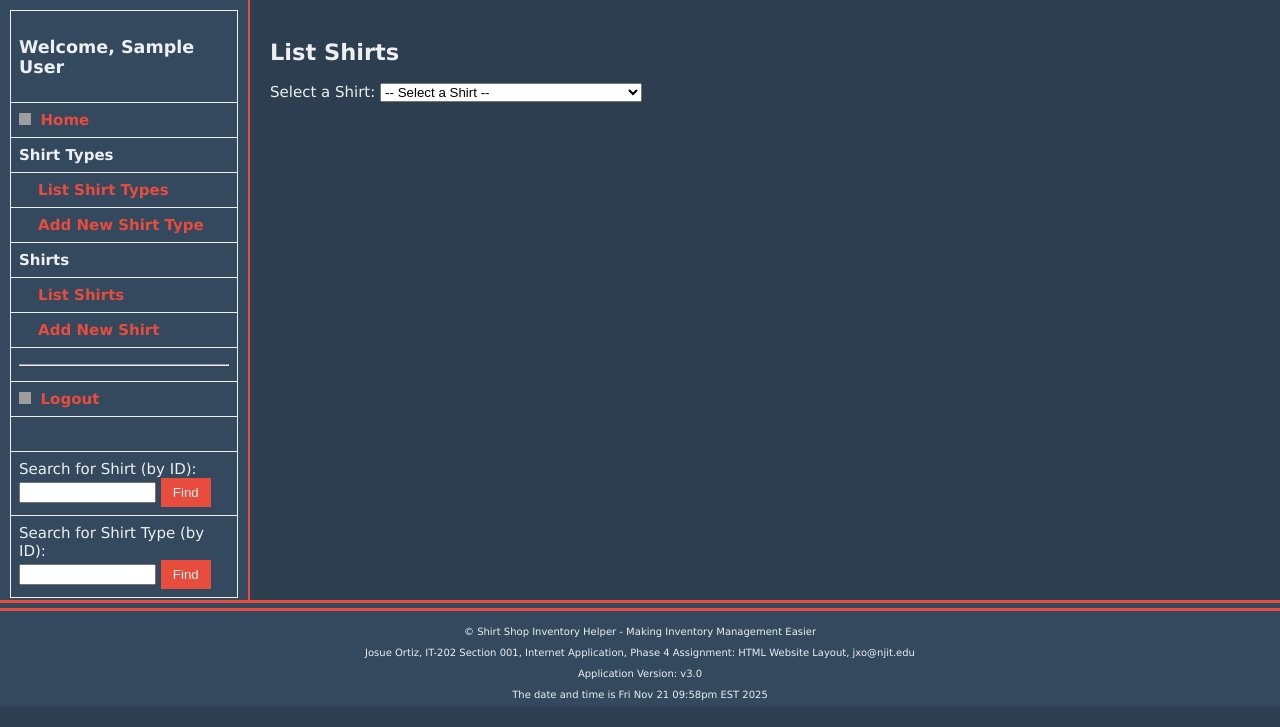
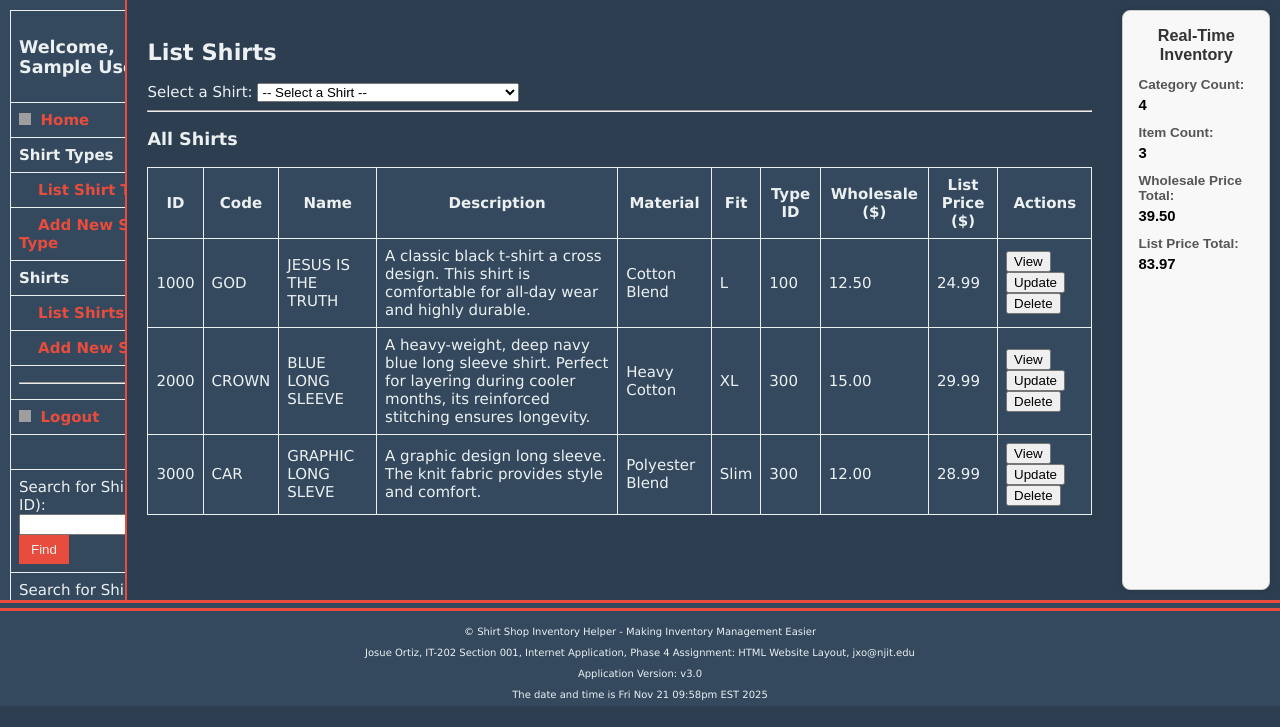
Before and after one commit to Josue10-18/jxo-IT202-Project, a PHP site: page /index.php?content=listshirts in a window 1280 px wide. Shown: the part 73-800 px from the top of the page. Run offline with PHP 8.4, Linux system fonts and the light colour scheme; the visitor is signed in with stand-in values (Sample User, id 1); data comes from the database, SQL or seed files in the repository; grey boxes are pictures that could not be loaded.

Commit message:
PHASE 5 Comeplete

```diff
--- /dev/null
+++ b/website/aside.inc.php
@@ -0,0 +1,50 @@
+<style>
+    aside.realtime-panel {
+        font-family: Arial, Helvetica, sans-serif;
+        font-size: 90%;
+        padding: 15px;
+        border: 1px solid #ccc;
+        background-color: #f8f8f8;
+        width: 250px;
+        float: right;
+        margin: 10px;
+        border-radius: 8px;
+        box-shadow: 0 0 6px rgba(0,0,0,0.1);
+    }
+
+    aside.realtime-panel h2 {
+        margin-top: 0;
+        color: #333;
+        font-size: 1.2em;
+        text-align: center;
+    }
+
+    aside.realtime-panel h3 {
+        margin-bottom: 5px;
+        margin-top: 12px;
+        color: #555;
+        font-size: 1em;
+    }
+
+    aside.realtime-panel span.value {
+        font-weight: bold;
+        color: #000;
+        font-size: 1.1em;
+    }
+</style>
+
+<aside class="realtime-panel">
+    <h2>Real-Time Inventory</h2>
+
+    <h3>Category Count:</h3>
+    <span id="categorycount" class="value">loading...</span>
+
+    <h3>Item Count:</h3>
+    <span id="itemcount" class="value">loading...</span>
+
+    <h3>Wholesale Price Total:</h3>
+    <span id="wholesaletotal" class="value">loading...</span>
+
+    <h3>List Price Total:</h3>
+    <span id="listpricetotal" class="value">loading...</span>
+</aside>
--- a/website/header.inc.php
+++ b/website/header.inc.php
@@ -7,6 +7,7 @@
 ?>
 <div class="header-div">
   <img src="images/shirt logo.png" alt="Shirt Shop Logo">
+      <script src="realtime.js"></script>
   <div>
     <h1>SHIRT SHOP</h1>
     <h2>Inventory Management and Catalog</h2>
--- a/website/index.php
+++ b/website/index.php
@@ -57,6 +57,14 @@ if (isset($_SESSION['login']) && $_SESSION['login'] === true) {
            }
            ?>
        </main>
+
+       <!-- PHASE 5 REAL-TIME INVENTORY PANEL -->
+       <?php include("aside.inc.php"); ?>
+       <script>
+           getRealTime();                // load immediately
+           setInterval(getRealTime, 5000); // refresh every 5 seconds
+       </script>
+
    </section>
    <footer>
        <?php include("footer.inc.php"); ?>
--- a/website/listshirts.inc.php
+++ b/website/listshirts.inc.php
@@ -19,15 +19,15 @@ if (!isset($_SESSION['login']) || $_SESSION['login'] !== true) {
 }
 
 $shirts = Shirt::getAll();
+?>
 
-?>
 <h2>List Shirts</h2>
+
 <form action="#" method="get">
     <label for="selectShirt">Select a Shirt:</label>
     <select name="ShirtID" id="selectShirt" required>
         <option value="">-- Select a Shirt --</option>
         <?php foreach ($shirts as $shirt):
-            // Required: Format price with comma and 2 decimals
             $priceFormatted = number_format($shirt['ShirtListPrice'], 2);
         ?>
             <option value="<?php echo htmlspecialchars($shirt['ShirtID']); ?>">
@@ -36,7 +36,69 @@ $shirts = Shirt::getAll();
             </option>
         <?php endforeach; ?>
     </select>
-    </form>
+</form>
+
+<hr>
+
+<h3>All Shirts</h3>
+<table>
+    <thead>
+        <tr>
+            <th>ID</th>
+            <th>Code</th>
+            <th>Name</th>
+            <th>Description</th>
+            <th>Material</th>
+            <th>Fit</th>
+            <th>Type ID</th>
+            <th>Wholesale ($)</th>
+            <th>List Price ($)</th>
+            <th>Actions</th>
+        </tr>
+    </thead>
+    <tbody>
+        <?php foreach ($shirts as $shirt): ?>
+        <tr>
+            <td><?php echo htmlspecialchars($shirt['ShirtID']); ?></td>
+            <td><?php echo htmlspecialchars($shirt['ShirtCode']); ?></td>
+            <td><?php echo htmlspecialchars($shirt['ShirtName']); ?></td>
+            <td><?php echo htmlspecialchars($shirt['ShirtDescription']); ?></td>
+            <td><?php echo htmlspecialchars($shirt['Material']); ?></td>
+            <td><?php echo htmlspecialchars($shirt['Fit']); ?></td>
+            <td><?php echo htmlspecialchars($shirt['ShirtTypeID']); ?></td>
+            <td><?php echo number_format($shirt['ShirtWholesalePrice'], 2); ?></td>
+            <td><?php echo number_format($shirt['ShirtListPrice'], 2); ?></td>
+
+            <!-- PHASE 5: JavaScript Unit 11 Buttons -->
+            <td>
+                <button type="button" onclick="viewItem(<?php echo $shirt['ShirtID']; ?>)">View</button>
+                <button type="button" onclick="updateItem(<?php echo $shirt['ShirtID']; ?>)">Update</button>
+                <button type="button" onclick="deleteItem(<?php echo $shirt['ShirtID']; ?>)">Delete</button>
+            </td>
+        </tr>
+        <?php endforeach; ?>
+    </tbody>
+</table>
+
+<script>
+// View Item
+function viewItem(id) {
+    window.location.href = "displayshirt.php?ShirtID=" + id;
+}
+
+// Update Item
+function updateItem(id) {
+    window.location.href = "changeshirt.inc.php?ShirtID=" + id;
+}
+
+// Delete Item
+function deleteItem(id) {
+    var confirmDelete = confirm("Are you sure you want to delete this shirt?");
+    if (confirmDelete) {
+        window.location.href = "removeshirt.inc.php?ShirtID=" + id;
+    }
+}
+</script>
 
 <?php if (empty($shirts)): ?>
     <p>No shirts found in the database.</p>
--- /dev/null
+++ b/website/realtime.js
@@ -0,0 +1,50 @@
+function getRealTime() {
+
+    console.log("Fetching real-time inventory...");
+
+    // DOM elements
+    var domcategories = document.getElementById("categorycount");
+    var domitems = document.getElementById("itemcount");
+    var domwholesale = document.getElementById("wholesaletotal");
+    var domlistprice = document.getElementById("listpricetotal");
+
+    // AJAX request
+    var request = new XMLHttpRequest();
+    request.open("GET", "realtime.php", true);
+
+    request.onreadystatechange = function() {
+
+        if (request.readyState === 4 && request.status === 200) {
+
+            var xmldoc = request.responseXML;
+            if (!xmldoc) {
+                console.log("XML parse error.");
+                return;
+            }
+
+            // <categories>
+            var xmlcategories = xmldoc.getElementsByTagName("categories")[0];
+            var categories = xmlcategories?.childNodes[0]?.nodeValue || "0";
+
+            // <items>
+            var xmlitems = xmldoc.getElementsByTagName("items")[0];
+            var items = xmlitems?.childNodes[0]?.nodeValue || "0";
+
+            // <wholesaletotal>
+            var xmlwholesale = xmldoc.getElementsByTagName("wholesaletotal")[0];
+            var wholesaletotal = xmlwholesale?.childNodes[0]?.nodeValue || "0.00";
+
+            // <listpricetotal>
+            var xmllistpricetotal = xmldoc.getElementsByTagName("listpricetotal")[0];
+            var listpricetotal = xmllistpricetotal?.childNodes[0]?.nodeValue || "0.00";
+
+            // Update page
+            if (domcategories) domcategories.innerHTML = categories;
+            if (domitems) domitems.innerHTML = items;
+            if (domwholesale) domwholesale.innerHTML = wholesaletotal;
+            if (domlistprice) domlistprice.innerHTML = listpricetotal;
+        }
+    };
+
+    request.send();
+}
--- /dev/null
+++ b/website/realtime.php
@@ -0,0 +1,43 @@
+<?php
+ob_start();
+
+// Include database and class files
+require_once("database.php");
+require_once("shirttype.php");
+require_once("shirt.php");
+
+// Fetch values using static methods
+$totalCategories = ShirtType::getTotalCategories();
+$totalItems = Shirt::getTotalItems();
+$totalWholesale = Shirt::getTotalWholesalePrice();   // NEW
+$listpricetotal = Shirt::getTotalListPrice();
+
+// Create XML document
+$doc = new DOMDocument("1.0");
+$doc->formatOutput = true;
+
+// <inventory>
+$inventoryElement = $doc->createElement("inventory");
+$inventoryElement = $doc->appendChild($inventoryElement);
+
+// <categories>
+$categoriesElement = $doc->createElement("categories", $totalCategories);
+$inventoryElement->appendChild($categoriesElement);
+
+// <items>
+$itemsElement = $doc->createElement("items", $totalItems);
+$inventoryElement->appendChild($itemsElement);
+
+// <wholesaletotal>
+$wholesaleElement = $doc->createElement("wholesaletotal", number_format($totalWholesale, 2, '.', ''));
+$inventoryElement->appendChild($wholesaleElement);
+
+// <listpricetotal>
+$listpricetotalElement = $doc->createElement("listpricetotal", number_format($listpricetotal, 2, '.', ''));
+$inventoryElement->appendChild($listpricetotalElement);
+
+// Output XML
+header("Content-type: application/xml");
+ob_end_clean();
+echo $doc->saveXML();
+?>
--- a/website/shirt.php
+++ b/website/shirt.php
@@ -127,5 +127,57 @@ public static function getByID($id) {
     $statement->closeCursor();
     return $result;
 }
+/* ==========================
+   PHASE 5 – UNIT 12 METHODS
+   ========================== */
+public static function getTotalItems() {
+    global $db;
+
+    $query = "SELECT COUNT(ShirtID) AS total FROM Shirts";
+    $statement = $db->prepare($query);
+    $statement->execute();
+    $row = $statement->fetch(PDO::FETCH_ASSOC);
+    $statement->closeCursor();
+
+    if ($row && isset($row['total'])) {
+        return (int)$row['total'];
+    } else {
+        return 0;
+    }
+}
+
+public static function getTotalListPrice() {
+    global $db;
+
+    // SUM returns NULL if table is empty, so use IFNULL()
+    $query = "SELECT IFNULL(SUM(ShirtListPrice), 0) AS total FROM Shirts";
+    $statement = $db->prepare($query);
+    $statement->execute();
+    $row = $statement->fetch(PDO::FETCH_ASSOC);
+    $statement->closeCursor();
+
+    if ($row && isset($row['total'])) {
+        return (float)$row['total'];
+    } else {
+        return 0.0;
+    }
+}
+public static function getTotalWholesalePrice() {
+    global $db;
+
+    // SUM returns NULL when table is empty, so wrap with IFNULL()
+    $query = "SELECT IFNULL(SUM(ShirtWholesalePrice), 0) AS total FROM Shirts";
+    $statement = $db->prepare($query);
+    $statement->execute();
+    $row = $statement->fetch(PDO::FETCH_ASSOC);
+    $statement->closeCursor();
+
+    if ($row && isset($row['total'])) {
+        return (float)$row['total'];
+    } else {
+        return 0.0;
+    }
+}
+
 }
 ?>
--- a/website/shirttype.php
+++ b/website/shirttype.php
@@ -130,5 +130,24 @@ class ShirtType {
             return false;
         }
     }
+
+/* PHASE 5 – UNIT 12 FUNCTION */
+public static function getTotalCategories() {
+    /** @var PDO $db */
+    global $db;
+
+    $query = "SELECT COUNT(ShirtTypeID) AS total FROM ShirtTypes";
+    $statement = $db->prepare($query);
+    $statement->execute();
+    $row = $statement->fetch(PDO::FETCH_ASSOC);
+    $statement->closeCursor();
+
+    if ($row && isset($row['total'])) {
+        return (int)$row['total'];
+    } else {
+        return 0;
+    }
+}
+
 }
 ?>
--- a/website/updateshirt.inc.php
+++ b/website/updateshirt.inc.php
@@ -21,7 +21,11 @@ if (!isset($_SESSION['login']) || $_SESSION['login'] !== true) {
 }
 
 // Get the ShirtID from the search form in nav.inc.php
+// Accept ShirtID from POST (normal form) or GET (JavaScript button)
 $shirtId = filter_input(INPUT_POST, 'ShirtID', FILTER_VALIDATE_INT);
+if ($shirtId === null) {
+    $shirtId = filter_input(INPUT_GET, 'ShirtID', FILTER_VALIDATE_INT);
+}
 
 // Validation for search input
 if ($shirtId === false || $shirtId === null) {
```
Also changed, not shown: website/displayshirt.inc.php (added, +35 -0 lines), website/listshirttypes.inc.php (+29 -2 lines), website/removeshirt.inc.php (added, +34 -0 lines), website/updateshirttype.inc.php (added, +102 -0 lines).
